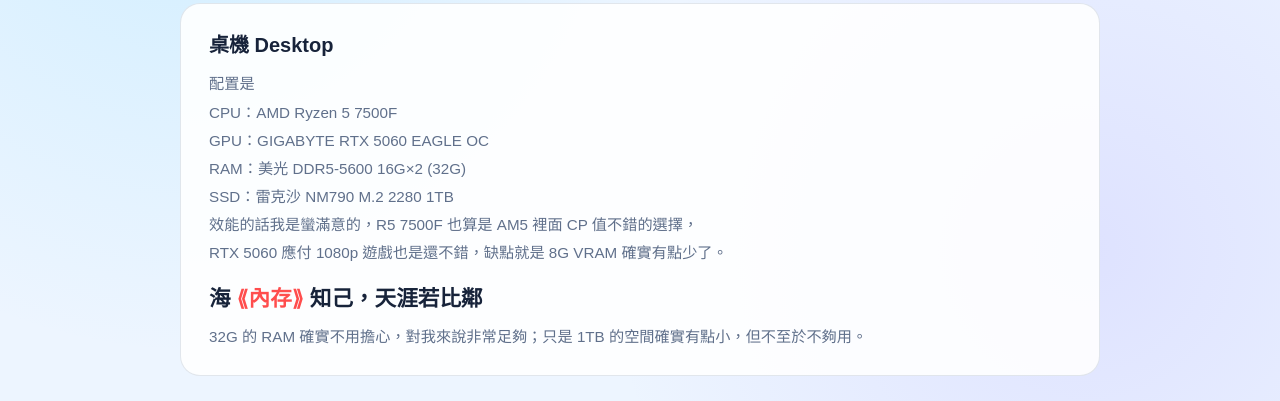
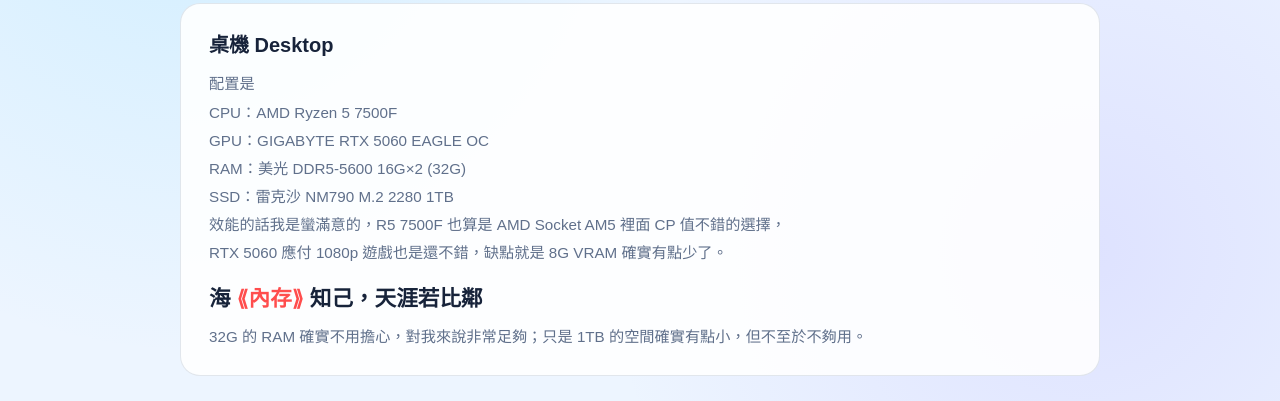
Before and after one commit to pincheng0926/self-introduction, a plain HTML site: page devices.html in a window 1280 px wide. Shown: the part 322-723 px from the top of the page. Drawn offline with Linux system fonts and the light colour scheme.

Commit message:
v.2026.11.28

```diff
--- a/devices.html
+++ b/devices.html
@@ -244,7 +244,7 @@
               GPU：GIGABYTE RTX 5060 EAGLE OC<br>
               RAM：美光 DDR5-5600 16G×2 (32G)<br>
               SSD：雷克沙 NM790 M.2 2280 1TB<br>
-              效能的話我是蠻滿意的，R5 7500F 也算是 AM5 裡面 CP 值不錯的選擇，<br>
+              效能的話我是蠻滿意的，R5 7500F 也算是 AMD Socket AM5 裡面 CP 值不錯的選擇，<br>
               RTX 5060 應付 1080p 遊戲也是還不錯，缺點就是 8G VRAM 確實有點少了。<br>
               <span class="poem-line">海<span class="poem-highlight"> ⟪內存⟫ </span>知己，天涯若比鄰</span><br>
               32G 的 RAM 確實不用擔心，對我來說非常足夠；只是 1TB 的空間確實有點小，但不至於不夠用。
```
